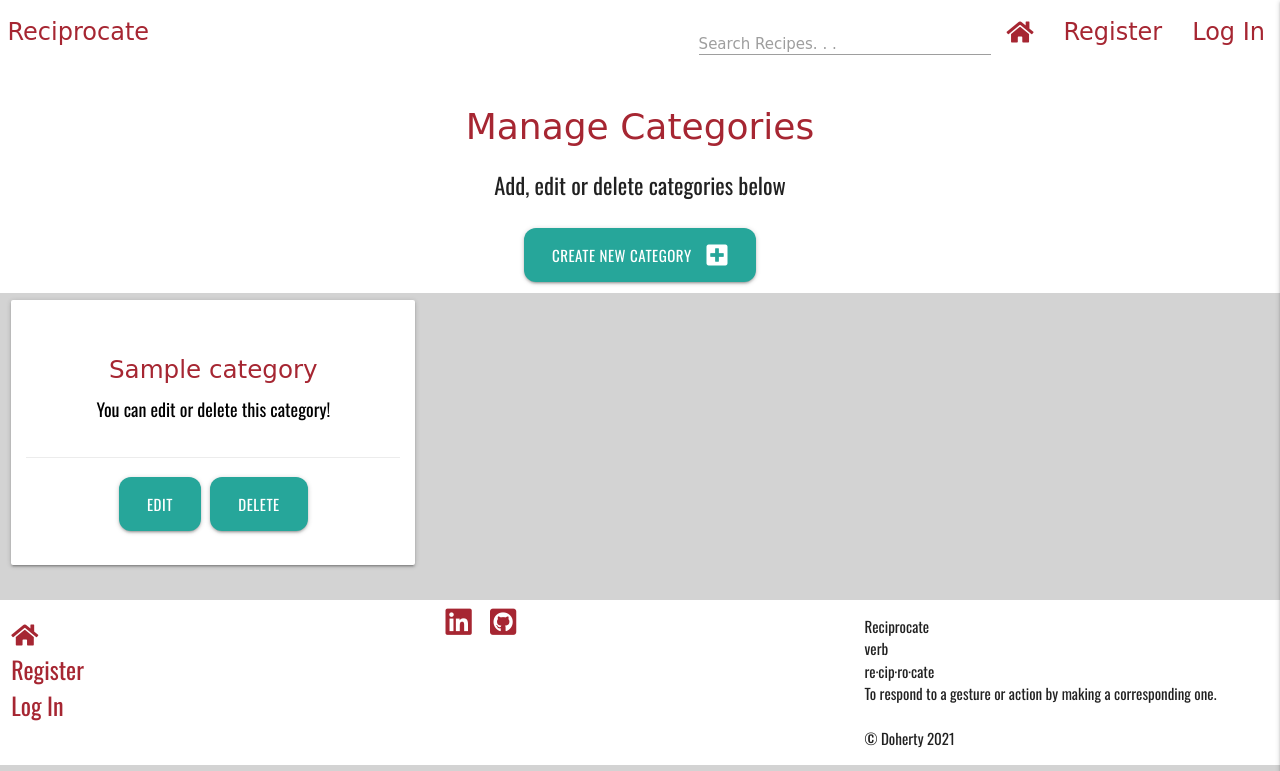
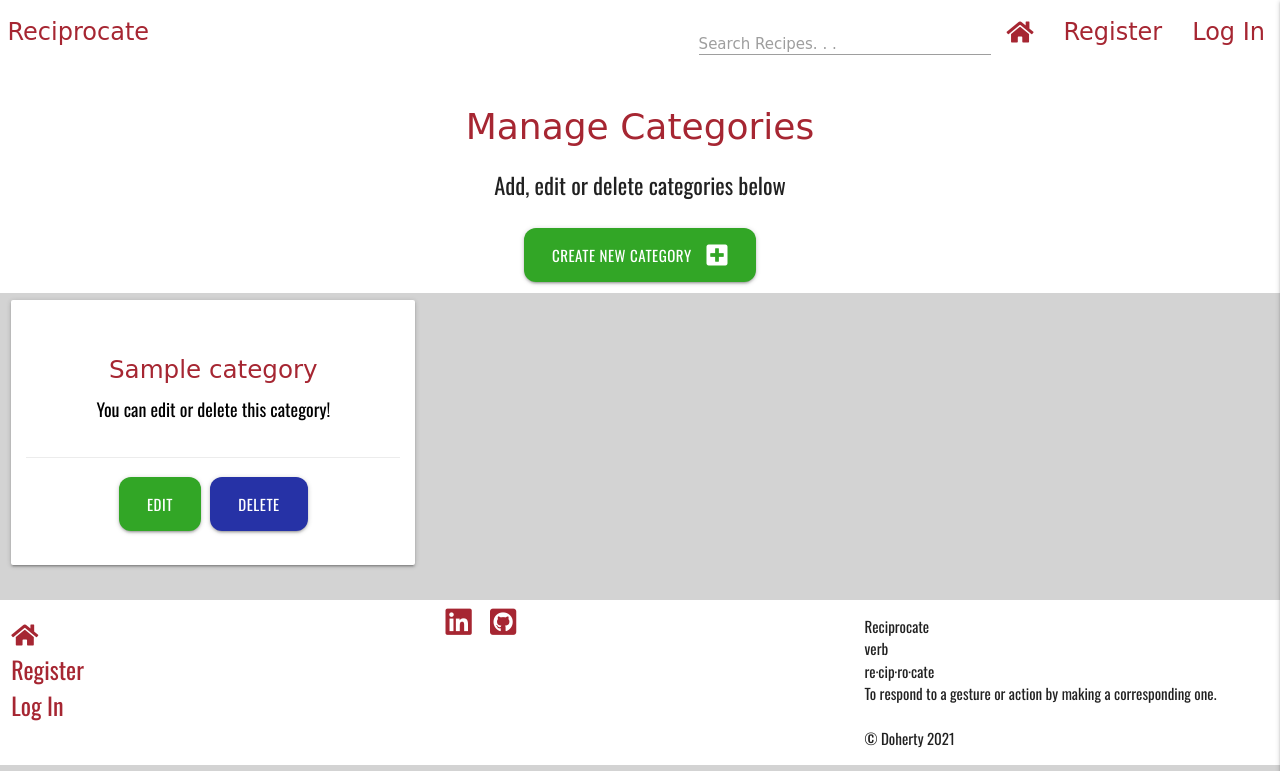
Before and after one commit to Code-Institute-Submissions/alandoherty95-reciprocate-app, a Flask app: page /get_categories in a window 1280 px wide. Shown: the top 771 px of the page. Run offline with Flask 2, Linux system fonts and the light colour scheme; a database or web service that is not in the repository returns one stand-in record (values such as "Sample title"); some libraries are stand-ins or nearby versions; some web fonts are replaced.

Commit message:
Added colours to button

```diff
--- a/static/css/style.css
+++ b/static/css/style.css
@@ -87,11 +87,11 @@ p {
   right: 0;
 }
 
-.btn-reg {
+.btn-positive {
   background-color: #32a626;
 }
 
-.btn-log {
+.btn-negative {
   background-color: #2632a6;
 }
 
```
